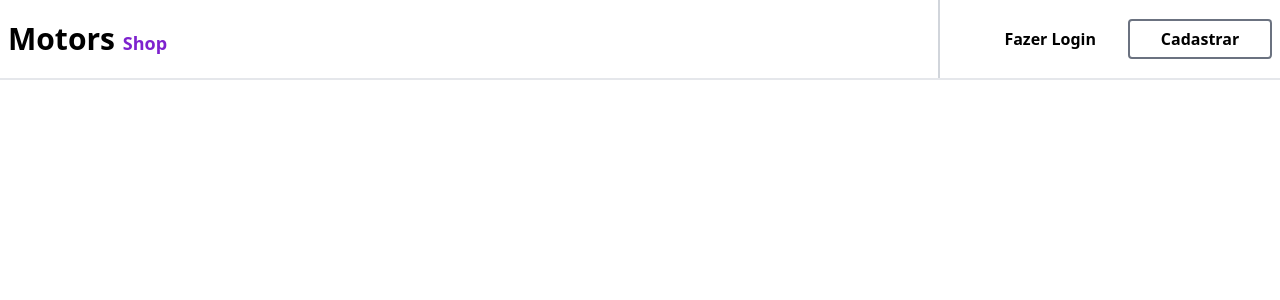
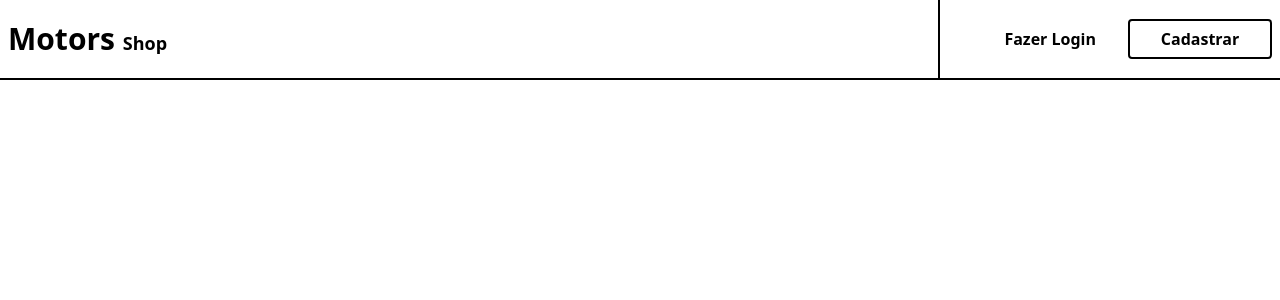
Before and after one commit to ProjectFullstackG18/motorsshop-frontend, a Next.js app: page / in a window 1280 px wide. Shown: the top 300 px of the page. Built offline with nearby package versions, Linux system fonts and the light colour scheme.

Commit message:
feat : add new colors in tailwind.config.js

```diff
--- a/tailwind.config.js
+++ b/tailwind.config.js
@@ -1,18 +1,54 @@
 /** @type {import('tailwindcss').Config} */
 module.exports = {
   content: [
-    './src/pages/**/*.{js,ts,jsx,tsx,mdx}',
-    './src/components/**/*.{js,ts,jsx,tsx,mdx}',
-    './src/app/**/*.{js,ts,jsx,tsx,mdx}',
+    "./src/pages/**/*.{js,ts,jsx,tsx,mdx}",
+    "./src/components/**/*.{js,ts,jsx,tsx,mdx}",
+    "./src/app/**/*.{js,ts,jsx,tsx,mdx}",
   ],
   theme: {
+    colors: {
+      brand1: "#4529E6",
+      brand2: "#5126EA",
+      brand3: "#B0A6F0",
+      brand4: "#EDEAFD",
+      grey0: "#0B0D0D",
+      grey1: "#212529",
+      grey2: "#495057",
+      grey3: "#868E96",
+      grey4: "#ADB5BD",
+      grey5: "#CED4DA",
+      grey6: "#DEE2E6",
+      grey7: "#E9ECEF",
+      grey8: "#F1F3F5",
+      grey9: "#F8F9FA",
+      grey10: "#FDFDFD",
+      whiteFixed: "#FFFFFF",
+      alert1: "#CD2B31",
+      alert2: "#FDD8D8",
+      alert3: "#FFE5E5",
+      sucess1: "#18794E",
+      sucess2: "#CCEBD7",
+      sucess3: "#DDF3E4",
+      random1: "#E34D8C",
+      random2: "#C04277",
+      random3: "#7D2A4D",
+      random4: "#7000FF",
+      random5: "#6200E3",
+      random6: "#36007D",
+      random7: "#349974",
+      random8: "#2A7D5F",
+      random9: "#153D2E",
+      random10: "#6100FF",
+      random11: "#5700E3",
+      random12: "#30007D",
+    },
     extend: {
       backgroundImage: {
-        'gradient-radial': 'radial-gradient(var(--tw-gradient-stops))',
-        'gradient-conic':
-          'conic-gradient(from 180deg at 50% 50%, var(--tw-gradient-stops))',
+        "gradient-radial": "radial-gradient(var(--tw-gradient-stops))",
+        "gradient-conic":
+          "conic-gradient(from 180deg at 50% 50%, var(--tw-gradient-stops))",
       },
     },
   },
   plugins: [],
-}
+};
```
